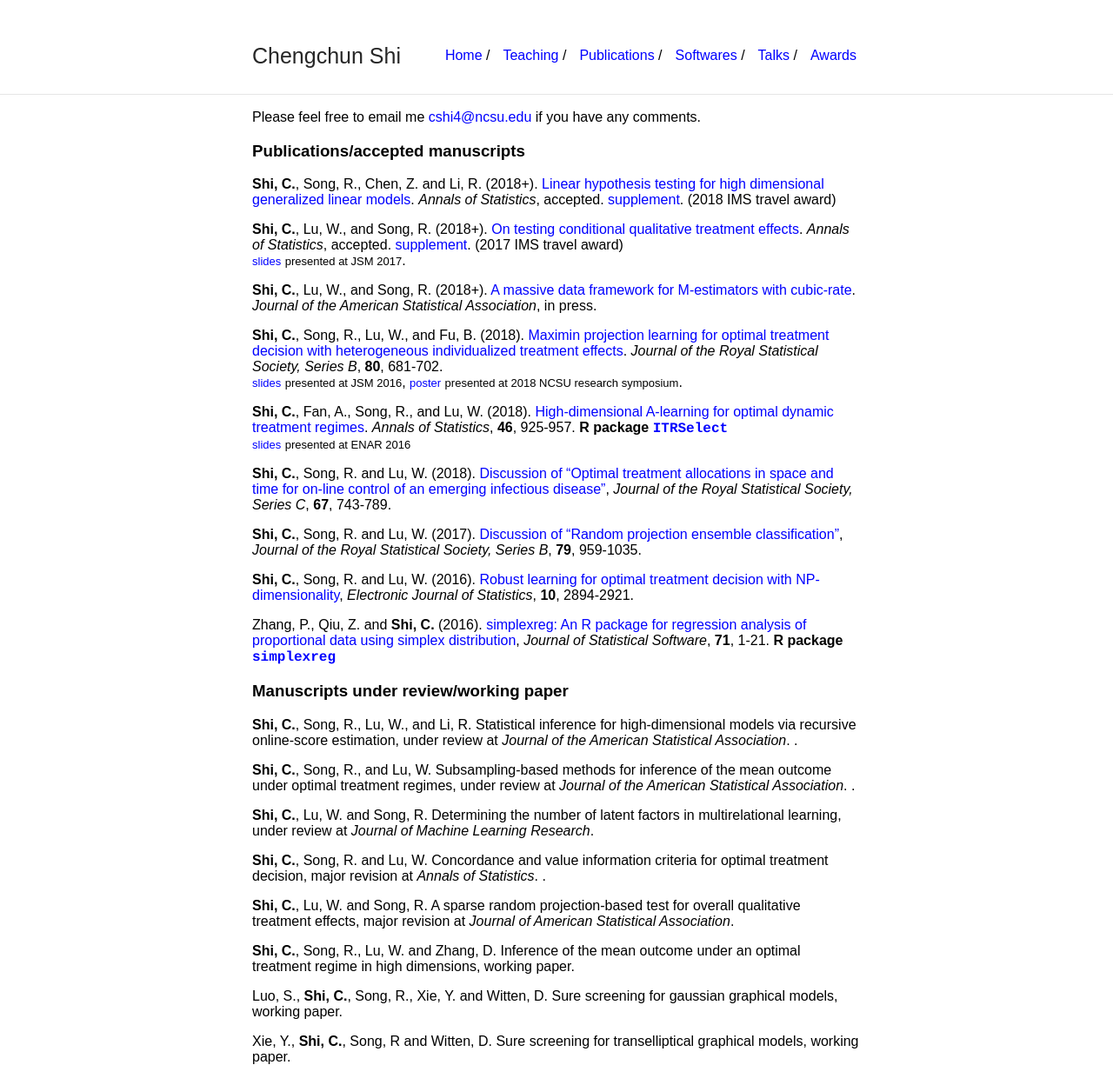
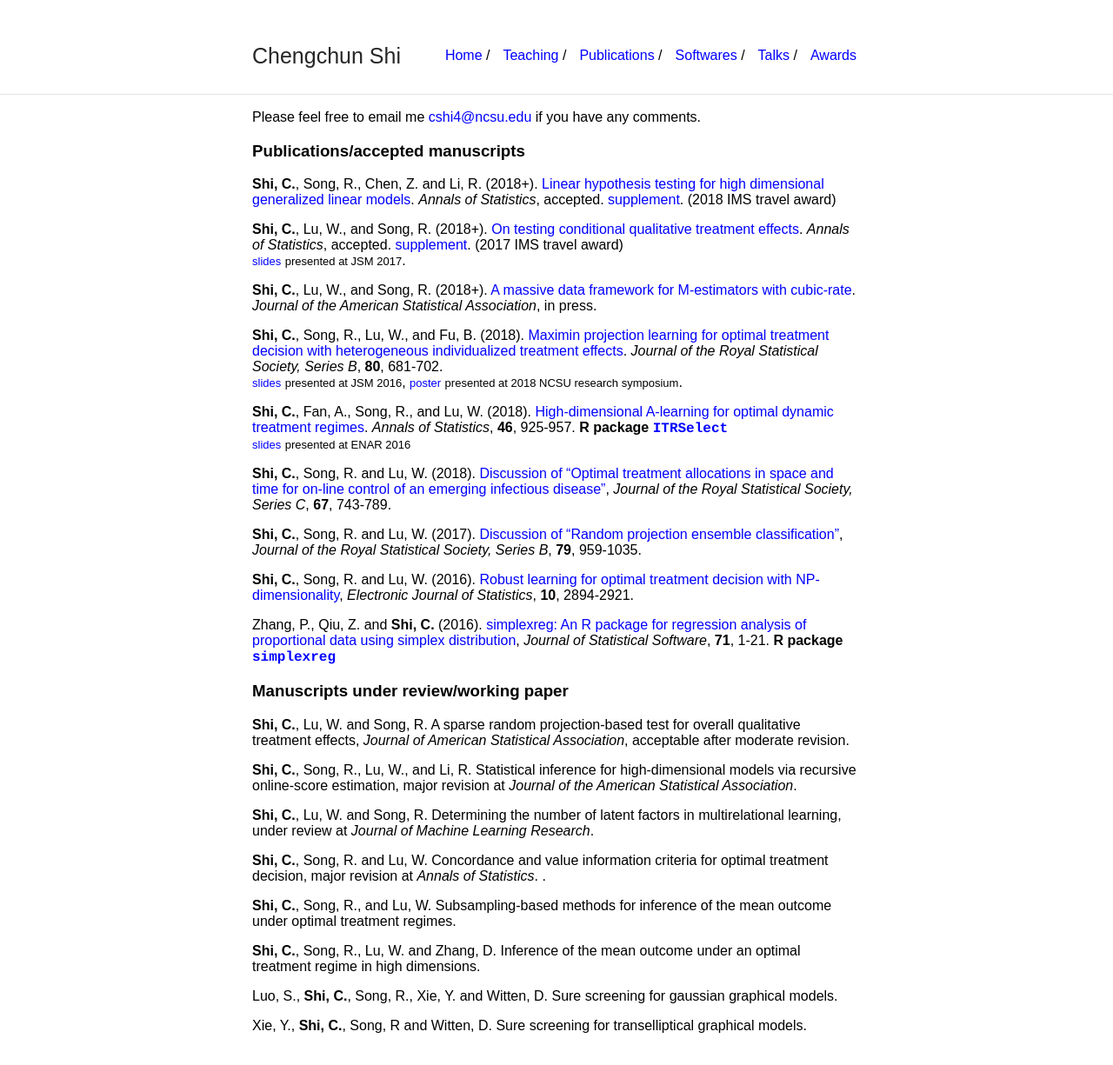
Before and after one commit to callmespring/callmespring.github.io, a Jekyll site: the page built from publication.md, in a window 1280 px wide. Shown: the whole page at 87% size. Built offline with Jekyll 4.4.1, drawn with Linux system fonts in a browser that asks for light colours; after the commit the page ends 1189 px from its top, so only the background shows below that.

Commit message:
Add files via upload

```diff
--- a/publication.md
+++ b/publication.md
@@ -33,20 +33,19 @@ Zhang, P., Qiu, Z. and **Shi, C.** (2016). [simplexreg: An R package for regress
 
 ### Manuscripts under review/working paper
 
-**Shi, C.**, Song, R., Lu, W., and Li, R. Statistical inference for high-dimensional models via recursive online-score estimation, under review at _Journal of the American Statistical
-Association_. <!---[supplement](./paper/suppHDCI.pdf)-->.
+**Shi, C.**, Lu, W. and Song, R. A sparse random projection-based test for overall qualitative treatment effects, _Journal of American Statistical Association_, acceptable after moderate revision.
 
-**Shi, C.**, Song, R., and Lu, W. Subsampling-based methods for inference of the mean outcome under optimal treatment regimes, under review at _Journal of the American
-Statistical Association_. <!---[supplement](./paper/suppsubagging.pdf)-->.
+**Shi, C.**, Song, R., Lu, W., and Li, R. Statistical inference for high-dimensional models via recursive online-score estimation, major revision at _Journal of the American Statistical
+Association_.
 
 **Shi, C.**, Lu, W. and Song, R. Determining the number of latent factors in multirelational learning, under review at _Journal of Machine Learning Research_.
 
 **Shi, C.**, Song, R. and Lu, W. Concordance and value information criteria for optimal treatment decision, major revision at _Annals of Statistics_. <!---[supplement](./paper/suppCVIC4.pdf)-->.
 
-**Shi, C.**, Lu, W. and Song, R. A sparse random projection-based test for overall qualitative treatment effects, major revision at _Journal of American Statistical Association_. <!---[supplement](./paper/suppOQTE.pdf)-->
+**Shi, C.**, Song, R., and Lu, W. Subsampling-based methods for inference of the mean outcome under optimal treatment regimes.
 
-**Shi, C.**, Song, R., Lu, W. and Zhang, D. Inference of the mean outcome under an optimal treatment regime in high dimensions, working paper. <!---[supplement](./paper/suppAIPWE.pdf)-->
+**Shi, C.**, Song, R., Lu, W. and Zhang, D. Inference of the mean outcome under an optimal treatment regime in high dimensions.
 
-Luo, S., **Shi, C.**, Song, R., Xie, Y. and Witten, D. Sure screening for gaussian graphical models, working paper. <!---[supplement](./paper/suppGRASS.pdf)-->
+Luo, S., **Shi, C.**, Song, R., Xie, Y. and Witten, D. Sure screening for gaussian graphical models.
 
-Xie, Y., **Shi, C.**, Song, R and Witten, D. Sure screening for transelliptical graphical models, working paper.
+Xie, Y., **Shi, C.**, Song, R and Witten, D. Sure screening for transelliptical graphical models.
```
